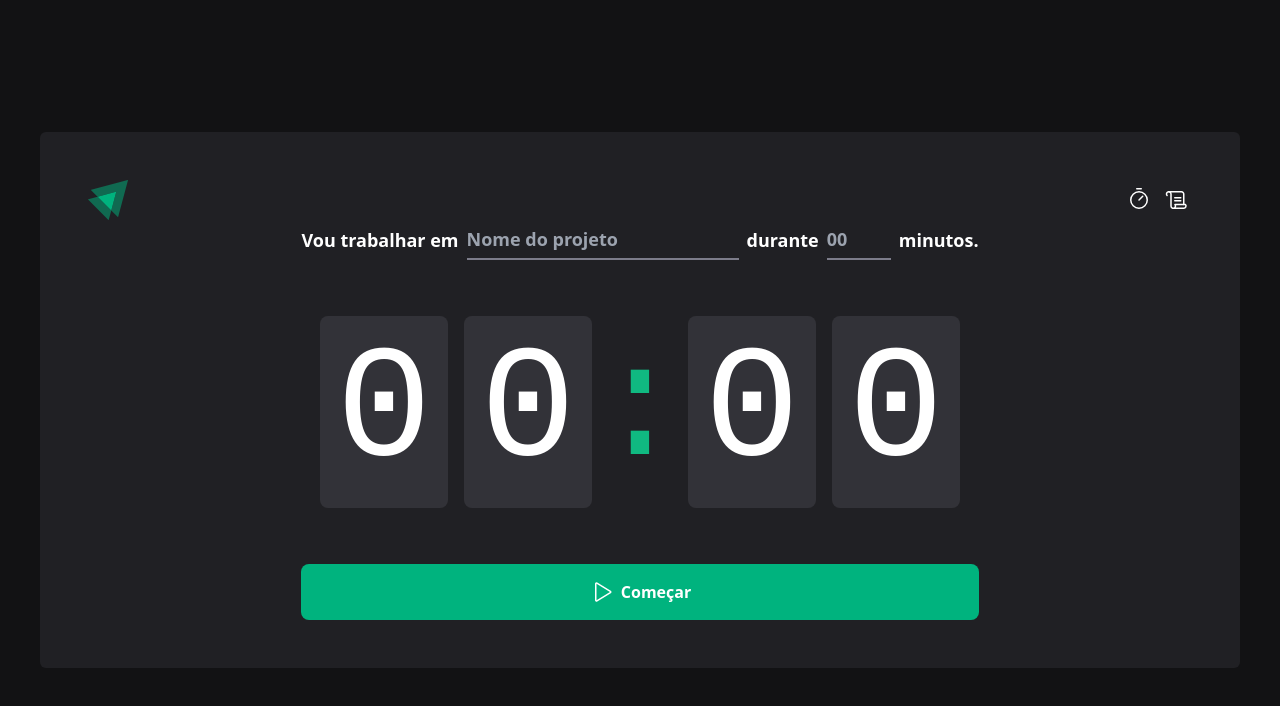
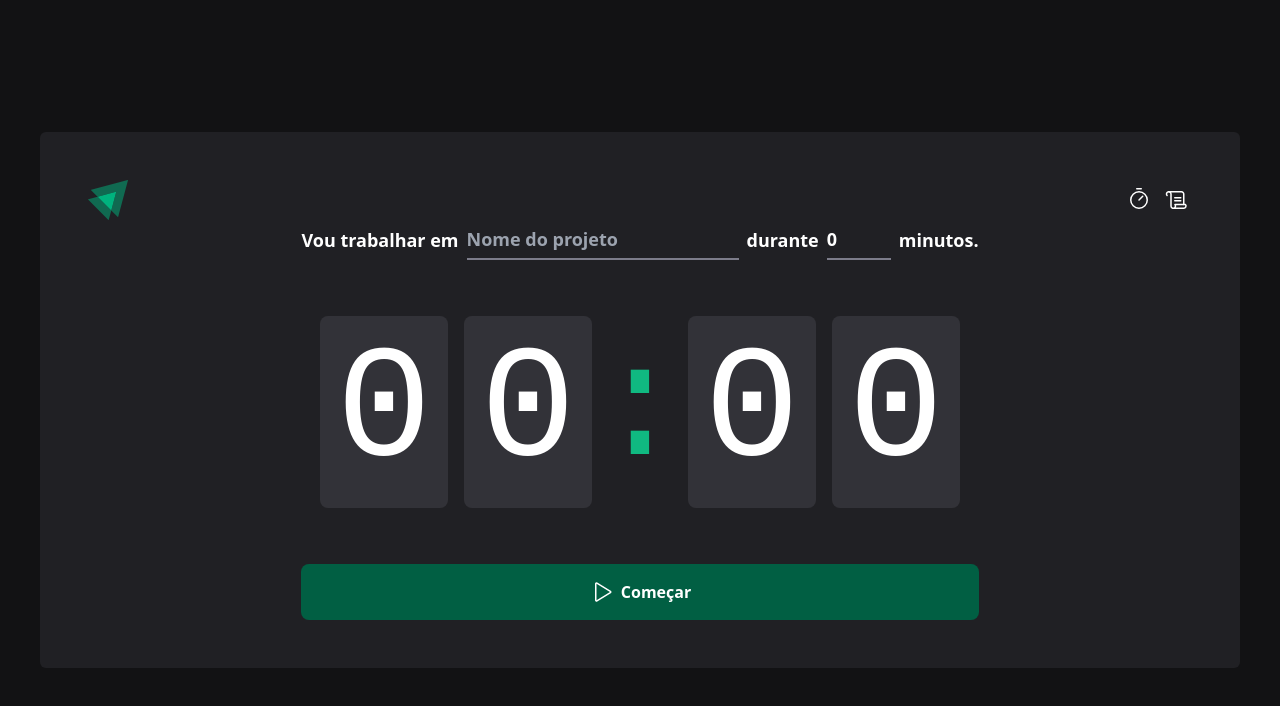
Before and after one commit to izaiasmorais/ignite-timer, a React (Vite) app: page / in a window 1280 px wide. Shown: the top 706 px of the page. Built offline with nearby package versions, Linux system fonts and the light colour scheme.

Commit message:
feat: set up react hook form

```diff
--- a/package.json
+++ b/package.json
@@ -10,10 +10,13 @@
     "preview": "vite preview"
   },
   "dependencies": {
+    "@hookform/resolvers": "^3.7.0",
     "phosphor-react": "^1.4.1",
     "react": "^18.2.0",
     "react-dom": "^18.2.0",
-    "react-router-dom": "^6.22.3"
+    "react-hook-form": "^7.52.1",
+    "react-router-dom": "^6.22.3",
+    "zod": "^3.23.8"
   },
   "devDependencies": {
     "@types/react": "^18.2.66",
--- a/src/layouts/default-layout.tsx
+++ b/src/layouts/default-layout.tsx
@@ -3,7 +3,7 @@ import { Outlet } from "react-router-dom";
 
 export function DefaultLayout() {
 	return (
-		<div className="bg-base-800 w-full h-screen flex items-center justify-center">
+		<div className="bg-base-800 w-full h-screen flex items-center justify-center px-4">
 			<div className="bg-base-700 text-white w-[1200px] rounded-md p-12">
 				<Header />
 				<Outlet />
--- a/src/pages/home.tsx
+++ b/src/pages/home.tsx
@@ -1,12 +1,36 @@
+import { zodResolver } from "@hookform/resolvers/zod";
 import { Play } from "phosphor-react";
-import { useState } from "react";
+import { useForm } from "react-hook-form";
+import { z } from "zod";
+
+const newCycleFormValidationSchema = z.object({
+	task: z.string().min(1, "Informe a tarefa"),
+	minutesAmount: z.number().min(5).max(60),
+});
+
+type NewCycleFormData = z.infer<typeof newCycleFormValidationSchema>;
 
 export function Home() {
-	const [task, setTask] = useState("");
+	const { register, handleSubmit, watch } = useForm<NewCycleFormData>({
+		resolver: zodResolver(newCycleFormValidationSchema),
+		defaultValues: {
+			task: "",
+			minutesAmount: 0,
+		},
+	});
+	const task = watch("task");
+	const isSubmitButtonDisabled = !task;
+
+	function handleCreateNewCycle(data: any) {
+		console.log(data);
+	}
 
 	return (
 		<div className="flex flex-col flex-1 items-center justify-center">
-			<form className="flex flex-col items-center gap-14">
+			<form
+				onSubmit={handleSubmit(handleCreateNewCycle)}
+				className="flex flex-col items-center gap-14"
+			>
 				<div
 					className="w-full flex items-center justify-center gap-2 text-base-100 text-lg
 				font-bold flex-wrap"
@@ -20,6 +44,7 @@ export function Home() {
 						text-base-100 flex-1 placeholder:shadow-none focus:border-emerald-500 focus:outline-none
 						appearance-none"
 						placeholder="Nome do projeto"
+						{...register("task")}
 					/>
 
 					<datalist id="task-suggestions">
@@ -31,14 +56,15 @@ export function Home() {
 
 					<label htmlFor="minutesAmount">durante</label>
 					<input
+						id="minutesAmount"
 						type="number"
-						id="minutesAmount"
 						className="bg-transparent h-10 border-0 border-base-500 border-b-2 font-bold text-lg
 						text-base-100 flex-1 w-16 placeholder:shadow-none focus:border-emerald-500 focus:outline-none"
 						placeholder="00"
 						step={5}
 						min={5}
 						max={60}
+						{...register("minutesAmount", { valueAsNumber: true })}
 					/>
 
 					<span>minutos.</span>
@@ -56,8 +82,10 @@ export function Home() {
 
 				<button
 					type="submit"
+					disabled={isSubmitButtonDisabled}
 					className="bg-product-500 w-full flex items-center gap-2 justify-center p-4 rounded-lg
-					font-bold cursor-pointer text-base-100 hover:bg-product-600 transition-colors"
+					font-bold cursor-pointer text-base-100 hover:bg-product-600 transition-colors
+					disabled:bg-product-700 disabled:cursor-not-allowed"
 				>
 					<Play size={24} />
 					Começar
```
Also changed, not shown: 1 other file (tests, documents, lock files or other folders).
